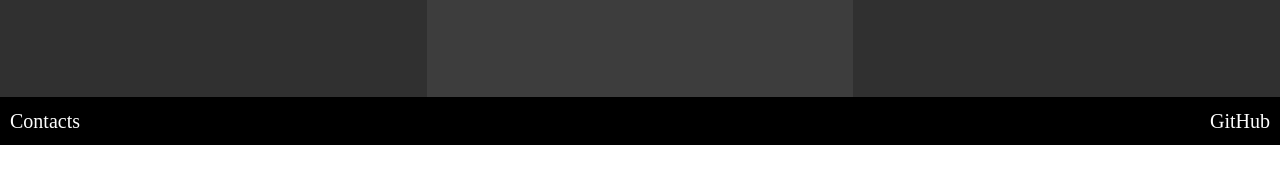
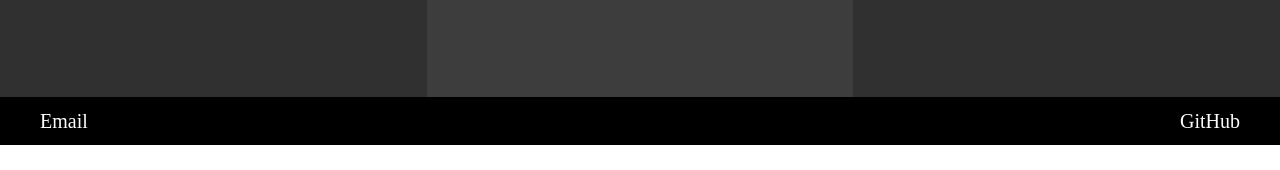
Before and after one commit to WolfenCLI/wolfencli.github.io, a plain HTML site: page index.html in a window 1280 px wide. Shown: the part 655-825 px from the top of the page. Before the commit the page ends 800 px from the top, so only its background shows below. Drawn offline with Linux system fonts and the light colour scheme.

Commit message:
footer padding and email

```diff
--- a/index.html
+++ b/index.html
@@ -32,7 +32,7 @@
     <div class="footer">
         <ul>
             <li>
-                <a href="/">Contacts</a>
+                <a href="mailto:WolfenCLI@zohomail.eu">Email</a>
             </li>
             <li>
                 <a href="https://github.com/WolfenCLI">GitHub</a>
--- a/style.css
+++ b/style.css
@@ -176,7 +176,7 @@ body {
     flex-direction: row;
     list-style-type: none;
     width: 100%;
-    padding: 10px;
+    padding: 40px;
 }
 
 .footer li:last-child {
```
